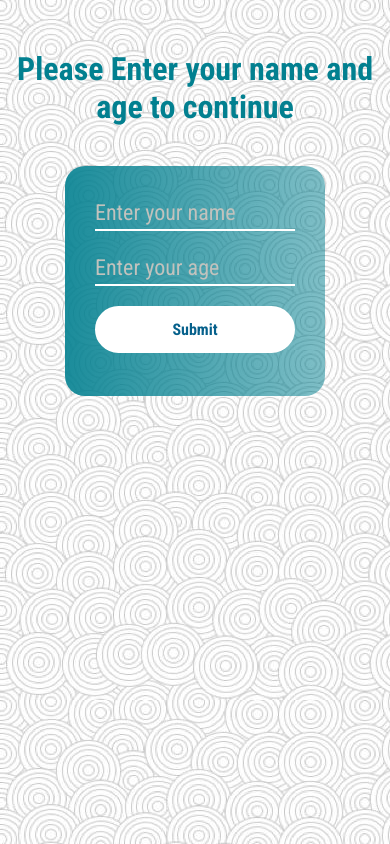
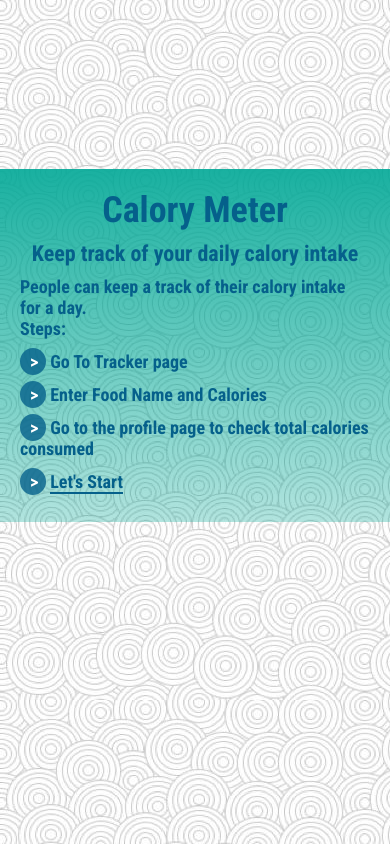
Before and after one commit to AnkitaBagale/AnkitaBagale.Project-3, a plain HTML site: page index.html in a window 390 px wide. Drawn offline with nearby package versions, Linux system fonts and the light colour scheme.

Commit message:
changed the sequence of pages

```diff
--- a/index.html
+++ b/index.html
@@ -12,99 +12,111 @@
         <meta name="author" content="Ankita Bagale">
 
         <script src="https://code.jquery.com/jquery-3.5.0.js"></script>
-        <script src="https://ajax.googleapis.com/ajax/libs/jquery/2.2.2/jquery.min.js"></script>
 
         <link rel="stylesheet" href="https://cdnjs.cloudflare.com/ajax/libs/font-awesome/5.15.1/css/all.min.css" integrity="sha512-+4zCK9k+qNFUR5X+cKL9EIR+ZOhtIloNl9GIKS57V1MyNsYpYcUrUeQc9vNfzsWfV28IaLL3i96P9sdNyeRssA==" crossorigin="anonymous" />
 
         <link href="https://fonts.googleapis.com/css2?family=Roboto+Condensed:ital,wght@0,300;0,400;0,700;1,300;1,400;1,700&display=swap" rel="stylesheet">
 
         <link rel="stylesheet" href="style.css" type="text/css">
-        <link rel="stylesheet" href="loginPage.css" type="text/css">
+
+        <style>
+            .aboutInfo{
+                color:#05608b;
+                padding: 40px;
+                background-image:linear-gradient(180deg, rgb(0, 168, 150, 0.9), rgb(0, 168, 150, 0.3));
+                border-radius: 20px;
+            }
+            .aboutInfo h1{
+                text-align: center;
+                padding: 0px 10px 10px 10px;
+                font-size: 44px;
+            }
+            .aboutInfo h5{
+                text-align: center;
+                padding: 0 10px 10px;
+                font-size: 28px;
+            }
+            .aboutInfo p{
+                text-align: left;
+                font-size:18px;
+                font-weight: bold;
+            }
+            .aboutInfo ul{
+                text-align: left;
+                font-size:18px;
+                font-weight: bold;
+            }
+            .aboutInfo li{
+                padding: 12px 0px 0px;
+            }
+            .center-center{
+                height: 100vh;
+                width: 100%;
+                display: flex;
+                justify-content: center;
+                align-items: center;
+            }
+            .bulletin{
+                padding: 3px 8px 3px 10px;
+                background-color: rgb(5, 96, 139,0.8);
+                color: white;
+                border-radius: 50%;
+                margin-right: 4px ;
+            }
+
+            .aboutInfo a{
+                color:#05608b;
+                border: none;
+                border-bottom: 2px solid;
+            }
+            .aboutInfo a:hover{
+                color: #028090;
+            }
+            @media screen and (max-width: 768px){
+                .center-center{
+                    margin-top: 10vh;
+                    height: fit-content;
+                }
+                .aboutInfo{
+                    padding: 20px 20px 30px 20px;
+                    border-radius: 0px;
+
+                }
+                .aboutInfo h1{
+                    font-size: 36px;
+                    padding: 0px 10px 10px;
+                }
+                .aboutInfo h5{
+                    font-size: 22px;
+                }
+            }
+        </style>
 
     </head>
 
 
 
     <body>
-        <!-- header -->
-        <div id="header"> </div>
-
-
-        <div>
-            <h1>Please Enter your name and age to continue</h1>
-                <form class="infoForm">
-
-                        <div class="inputCol">
-                            <input class="inputBox" type="text" id="name" placeholder="Enter your name" required>
-                            <div class="errorMessage">
-                            <h5><i class="fa fa-exclamation-circle" aria-hidden="true"></i>Please enter name</h5>
-                            </div>
-                        </div>
-                        <div class="inputCol">
-                            <input class="inputBox" type="number" id="age" placeholder="Enter your age" required>
-                            <div class="errorMessage">
-                                <h5><i class="fa fa-exclamation-circle" aria-hidden="true"></i>Please enter age</h5>
-                            </div>
-                        </div>
-
-                        <!-- submit button -->
-                        <div class="submitInfo">
-                            <button id="btn2" type="submit">Submit</button>
-                        </div>
-                    </div>
-            </form>
-
-        </div>
-
-
-        <script>
-            var btn = document.querySelector('#btn2');
-            const name= document.getElementById('name');
-            const age= document.getElementById('age');
-            const message=document.querySelectorAll('.errorMessage');
-
-            document.addEventListener('DOMContentLoaded', function(){
-                localStorage.clear();
-            });
-            name.addEventListener('click', function(){
-                    message[0].style.display="none";
-            });
-
-            age.addEventListener('click', function(){
-                    message[1].style.display="none";
-            });
-
-
-            btn.addEventListener('click', openTheSite);
-
-            function openTheSite(e){
-                e.preventDefault();
-                name.addEventListener('invalid', showError(event, name.value, 0));
-                age.addEventListener('invalid', showError(event, age.value, 1));
-
-                if(name.value && age.value){
-                setNameAgeLocal(name.value, age.value);
-                location.href = "/about.html";
-                }
-            }
-
-            function showError(event, value, i){
-                if(!value)
-                message[i].style.display="block";
-            }
 
 
 
-            function setNameAgeLocal(name, age){
-                let nameAge;
-                if(localStorage.getItem('nameAge')===null){
-                    nameAge=[];
-                }
-                nameAge.push(name);
-                nameAge.push(age);
-                localStorage.setItem('nameAge', JSON.stringify(nameAge));
-            }
-        </script>
+        <div class="page-body">
+            <div class="center-center">
+            <div class="aboutInfo">
+                <h1>Calory Meter</h1>
+                <h5>Keep track of your daily calory intake</h5>
+                <p>People can keep a track of their calory intake for a day.<br>
+                Steps:</p>
+                <ul>
+                    <li><span class="bulletin">></span>Go To Tracker page</li>
+                    <li><span class="bulletin">></span>Enter Food Name and Calories</li>
+                    <li><span class="bulletin">></span>Go to the profile page to check total calories consumed</li>
+                    <li><span class="bulletin">></span><a href="/login.html">Let's Start</a></li>
+                </ul>
+            </div>
+            </div>
+        </div>
+
 
     </body>
 
```
Also changed, not shown: about.html (+0 -4 lines), header.html (+4 -3 lines), login.html (added, +111 -0 lines).
